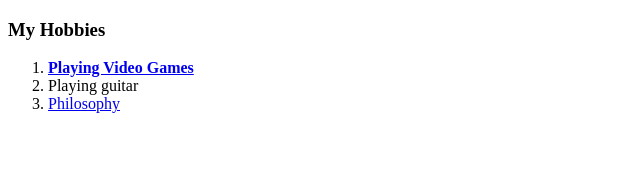
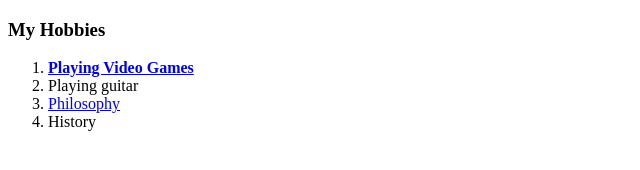
Before and after one commit to McGinnis89/CV, a plain HTML site: page Hobbies.html in a window 1280 px wide. Shown: the full height of the page, 0-640 px from the left. Drawn offline with Linux system fonts and the light colour scheme.

Commit message:
Update Hobbies.html
added a new hobby to the list

```diff
--- a/Hobbies.html
+++ b/Hobbies.html
@@ -10,6 +10,7 @@
       <li><a href="https://encrypted-tbn0.gstatic.com/images?q=tbn:ANd9GcQrp-pXWPmLSJk5k09qvgrkcroaJ8oHJeDyhw&usqp=CAU"> <strong>Playing Video Games</strong></a></li>
       <li>Playing guitar</li>
       <li><a href="https://cdn.britannica.com/00/146200-050-A60812DA/Thinker-Auguste-Rodin-Museum-garden-Paris-1904.jpg" <strong>Philosophy</strong></a></li>
+      <li>History</li>
     </ol>
   </body>
 </html>
```
